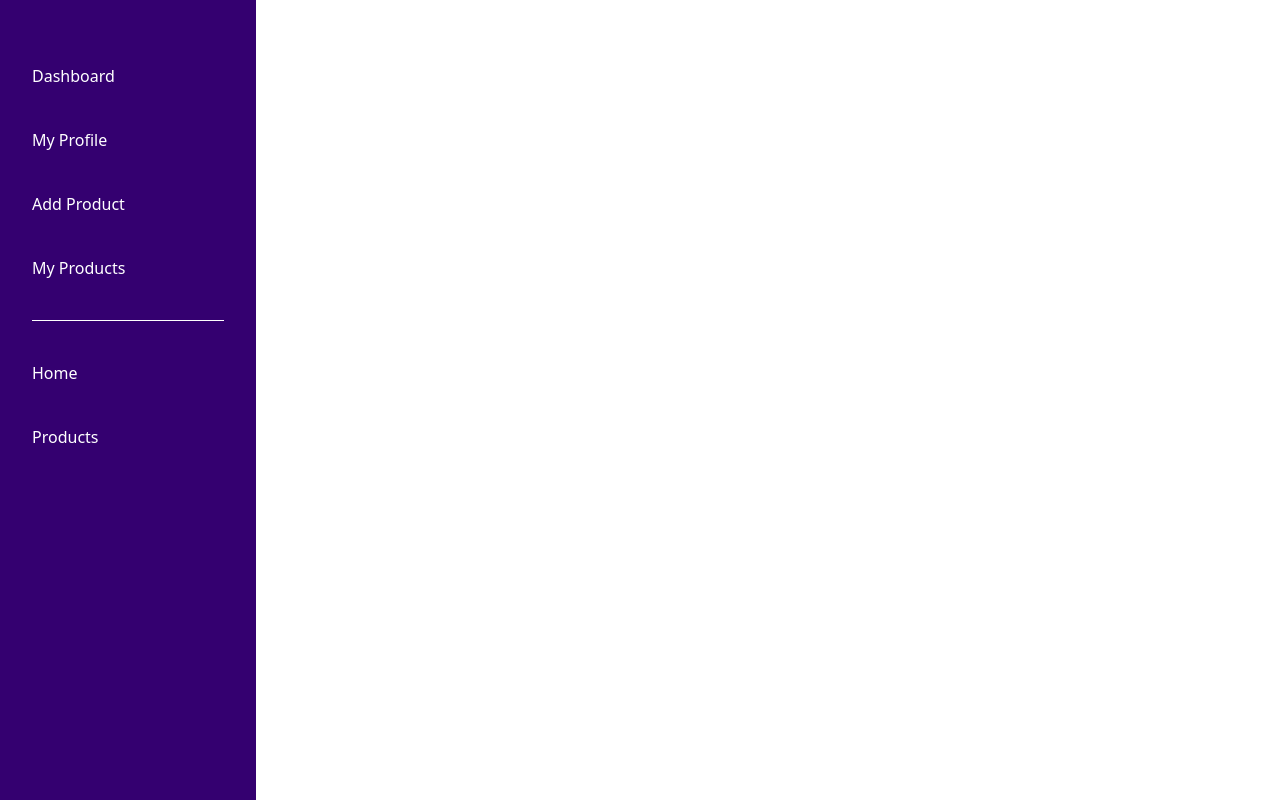
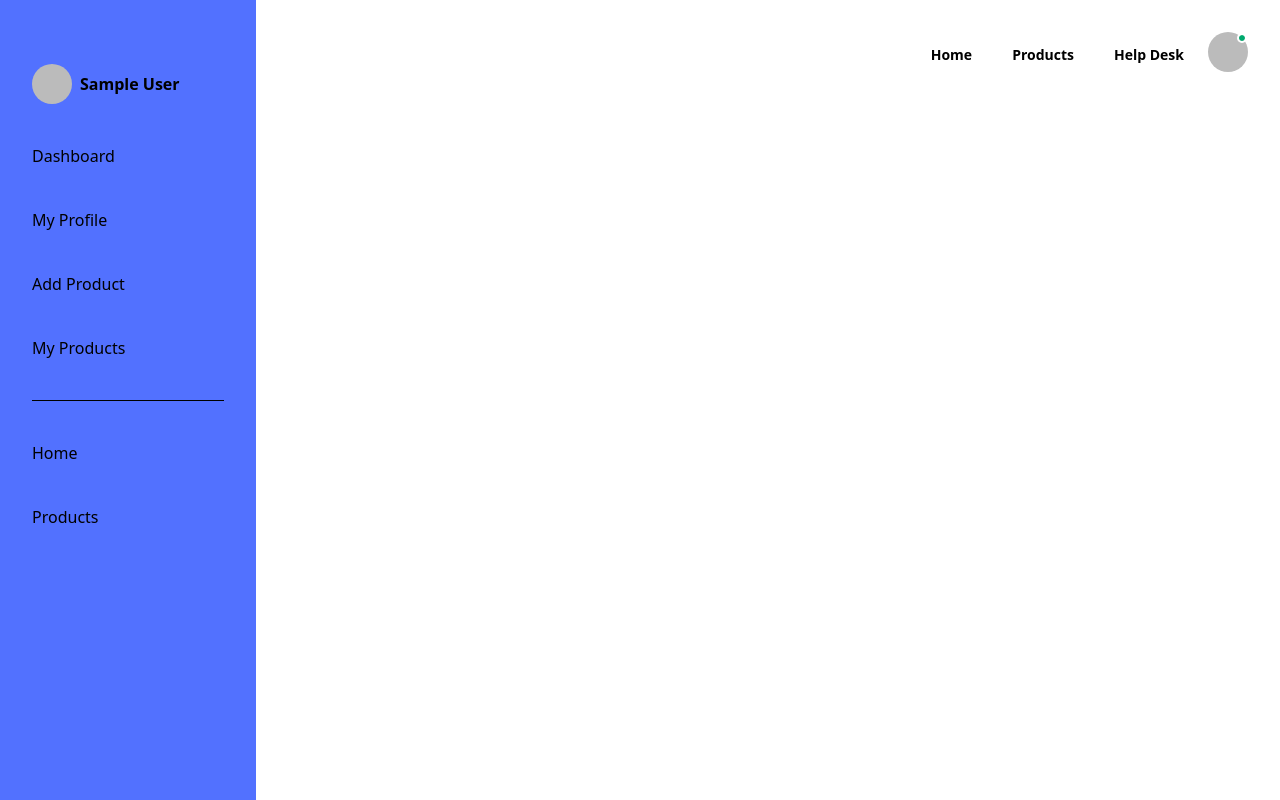
Before and after one commit to red-one12/huntify-c, a React (Vite) app: page /dashboard in a window 1280 px wide. Built offline with nearby package versions, Linux system fonts and the light colour scheme; no server answers; sample sign-in values are in the browser's storage.

Commit message:
dashboard upper nav added

```diff
--- a/src/components/DashboardNav.jsx
+++ b/src/components/DashboardNav.jsx
@@ -1,19 +1,17 @@
 import axios from "axios";
 import { useContext, useEffect, useState } from "react";
-import { Link } from "react-router-dom";
+import { Link, useLocation } from "react-router-dom";
 import { AuthContext } from "../provider/AuthProvider";
 
 const DashboardNav = () => {
   const { user } = useContext(AuthContext);
-  const [allUser, setAllUser] = useState([]);
   const [userRole, setUserRole] = useState(null);
+  const location = useLocation();
 
   useEffect(() => {
     axios
       .get("https://huntify-server.vercel.app/users")
       .then((res) => {
-        setAllUser(res.data);
-
         const loggedInUser = res.data.find((u) => u.email === user?.email);
         if (loggedInUser) {
           setUserRole(loggedInUser.position);
@@ -24,30 +22,43 @@ const DashboardNav = () => {
       });
   }, [user]);
 
+  const getActiveClass = (path) =>
+    location.pathname === path ? "underline font-bold" : "";
+
   return (
     <div className="flex flex-col gap-10">
-      <Link to="/dashboard/dashboard">Dashboard</Link>
-      <Link to="/dashboard/myProfile">My Profile</Link>
-      <Link to="/dashboard/addProduct">Add Product</Link>
-      <Link to="/dashboard/myProducts">My Products</Link>
+      <div className="flex justify-start items-center gap-2">
+        <img src={user?.photoURL} className="w-10 h-10 rounded-full" alt="" />
+        <div>
+          <p className="font-bold">{user?.displayName}</p>
+          <p className="text-sm text-gray-800">{userRole?.toUpperCase()}</p>
+        </div>
+      </div>
+      <Link to="/dashboard/dashboard" className={getActiveClass("/dashboard/dashboard")}>Dashboard</Link>
+      <Link to="/dashboard/myProfile" className={getActiveClass("/dashboard/myProfile")}>My Profile</Link>
+      <Link to="/dashboard/addProduct" className={getActiveClass("/dashboard/addProduct")}>Add Product</Link>
+      <Link to="/dashboard/myProducts" className={getActiveClass("/dashboard/myProducts")}>My Products</Link>
+
       {userRole === "admin" && (
         <div className="mt-8 flex flex-col gap-10">
-          <h4 className="font-bold text-xl">Admin Panel</h4>
-          <Link to="/dashboard/showAllUser">Manage Users</Link>
-          <Link to="/dashboard/siteSetting">Site Settings</Link>
-          <Link to="/dashboard/manageCoupon">Coupons</Link>
+          <h4 className="font-bold text-xl">For Admin</h4>
+          <Link to="/dashboard/showAllUser" className={getActiveClass("/dashboard/showAllUser")}>Manage Users</Link>
+          <Link to="/dashboard/siteSetting" className={getActiveClass("/dashboard/siteSetting")}>Site Settings</Link>
+          <Link to="/dashboard/manageCoupon" className={getActiveClass("/dashboard/manageCoupon")}>Coupons</Link>
         </div>
       )}
+
       {userRole === "moderator" && (
         <div className="mt-8 flex flex-col gap-10">
-          <h4 className="font-bold text-xl">Moderator Tools</h4>
-          <Link to="/dashboard/reviewQueue">Product Review Queue</Link>
-          <Link to="/dashboard/reportedContents">Reported Contents</Link>
+          <h4 className="font-bold text-xl">For Moderator</h4>
+          <Link to="/dashboard/reviewQueue" className={getActiveClass("/dashboard/reviewQueue")}>Product Review Queue</Link>
+          <Link to="/dashboard/reportedContents" className={getActiveClass("/dashboard/reportedContents")}>Reported Contents</Link>
         </div>
       )}
-      <div className="w-full h-[1px] bg-white"></div>
-      <Link to="/">Home</Link>
-      <Link to="/products">Products</Link>
+
+      <div className="w-full h-[1px] bg-black"></div>
+      <Link to="/" className={getActiveClass("/")}>Home</Link>
+      <Link to="/products" className={getActiveClass("/products")}>Products</Link>
     </div>
   );
 };
--- /dev/null
+++ b/src/components/DashboardUpperNavbar.jsx
@@ -0,0 +1,90 @@
+import { useContext } from "react";
+import { Link, NavLink, useNavigate } from "react-router-dom";
+import { AuthContext } from "../provider/AuthProvider";
+import Swal from "sweetalert2";
+
+const DashboardUpperNavbar = () => {
+  const { user, logOutUser } = useContext(AuthContext);
+  const navigateToHome = useNavigate();
+
+  const handleLogout = () => {
+    logOutUser()
+      .then(() => {
+        console.log("User logged out successfully");
+        Swal.fire({
+                                title: "Successfully Logged Out",
+                                icon: "success",
+                                draggable: true
+                              });
+                              navigateToHome('/')
+      })
+      .catch((error) => console.error("Logout error:", error));
+  };
+
+  return (
+    <div className="flex justify-end items-center gap-5">
+      <div className="navbar-center hidden lg:flex">
+        <ul className="menu menu-horizontal gap-10 px-1 font-bold">
+          <NavLink to="/" className="hover:text-primary">
+            Home
+          </NavLink>
+          <NavLink to="/products" className="hover:text-primary">
+            Products
+          </NavLink>
+          <NavLink to="/helpDesk" className="menu-item">
+              Help Desk
+          </NavLink>
+        </ul>
+      </div>
+      <div className="gap-2">
+        {!user ? (
+          <>
+            <button className="btn btn-primary">
+              <Link to="/signIn" className="text-white">
+                Sign In
+              </Link>
+            </button>
+            <button className="btn btn-ghost text-black">
+              <Link to="/signUp">Sign Up</Link>
+            </button>
+          </>
+        ) : (
+          <div className="dropdown dropdown-end">
+            <div
+              tabIndex={0}
+              role="button"
+              className="avatar online cursor-pointer"
+            >
+              <div className="w-10 rounded-full">
+                <img src={user.photoURL || "https://via.placeholder.com/150"} alt="User" />
+              </div>
+            </div>
+            <ul
+              tabIndex={0}
+              className="menu menu-sm dropdown-content bg-base-100 rounded-box z-[1] mt-3 w-52 p-2 shadow"
+            >
+              <li>
+                <span className="font-semibold text-black">{user.displayName}</span>
+              </li>
+              <li>
+                <NavLink to="/dashboard/dashboard" className="menu-item text-black">
+                  Dashboard
+                </NavLink>
+              </li>
+              <li>
+                <button
+                  onClick={handleLogout}
+                  className="menu-item text-red-600"
+                >
+                  Logout
+                </button>
+              </li>
+            </ul>
+          </div>
+        )}
+      </div>
+    </div>
+  );
+};
+
+export default DashboardUpperNavbar;
--- a/src/layouts.jsx/DashboardLayout.jsx
+++ b/src/layouts.jsx/DashboardLayout.jsx
@@ -1,14 +1,16 @@
 import { Link, Outlet } from "react-router-dom";
 import DashboardNav from "../components/DashboardNav";
+import DashboardUpperNavbar from "../components/DashboardUpperNavbar";
 
 const DashboardLayout = () => {
   return (
     <div className="flex text-white">
-      <div className="left-side bg-[#340070] w-1/5 min-h-screen px-8 py-16">
+      <div className="left-side bg-[#5271ff] w-1/5 min-h-screen px-8 py-16 text-black">
         <DashboardNav></DashboardNav>
       </div>
 
-      <div className="right-side w-4/5 p-8 min-h-screen text-black px-8 py-16">
+      <div className="right-side w-4/5 p-8 min-h-screen text-black px-8">
+      <DashboardUpperNavbar></DashboardUpperNavbar>
         <Outlet></Outlet>
       </div>
     </div>
--- a/src/pages/Dashboard.jsx
+++ b/src/pages/Dashboard.jsx
@@ -4,9 +4,9 @@ import Lottie from 'lottie-react';
 
 const Dashboard = () => {
   return (
-    <div>
-      <h1 className='text-center text-5xl font-bold'>Welcome to Dashboard</h1>
-      <div className='flex justify-center'>
+    <div className='flex justify-center items-center'>
+      <h1 className='w-1/5 text-4xl font-bold'>Hello From <span className='text-blue-600 text-5xl'>Dashboard</span></h1>
+      <div className='w-4/5 flex justify-center'>
       <Lottie className='w-2/3' animationData={dashboardLottie} loop={true} />
       </div>
     </div>
--- a/src/pages/UserMyProfile.jsx
+++ b/src/pages/UserMyProfile.jsx
@@ -39,7 +39,7 @@ const UserMyProfile = () => {
         Swal.fire({
           title: "Subscription successful! Thank you for subscribing!",
           icon: "success",
-          draggable: true
+          draggable: true,
         });
         closeModal();
       })
@@ -55,22 +55,28 @@ const UserMyProfile = () => {
   };
 
   return (
-    <div className="my-profile p-8 max-w-lg mx-auto bg-white shadow-2xl rounded-lg">
+    <div className="">
       <div className="flex flex-col items-center">
         {user ? (
           <>
             {/* User Avatar */}
+            <div className="flex justify-start items-center gap-5">
             <div className="w-32 h-32 rounded-full overflow-hidden border-2 border-gray-300 mb-4">
               <img
-                src={user.photoURL || "https://via.placeholder.com/150"}
+                src={user.photoURL}
                 alt={user.displayName || "User"}
                 className="object-cover w-full h-full"
               />
             </div>
 
-            <h1 className="text-2xl font-bold mb-2">
-              {user.displayName || "N/A"}
-            </h1>
+            <div>
+              <h1 className="text-5xl font-bold">Welcome Back!</h1>
+
+              <h1 className="text-2xl font-bold mb-2">
+                {user.displayName || "N/A"}
+              </h1>
+            </div>
+            </div>
 
             <p className="text-gray-600 mb-4">{user.email || "N/A"}</p>
 
```
Also changed, not shown: src/pages/Products.jsx (+27 -15 lines).
